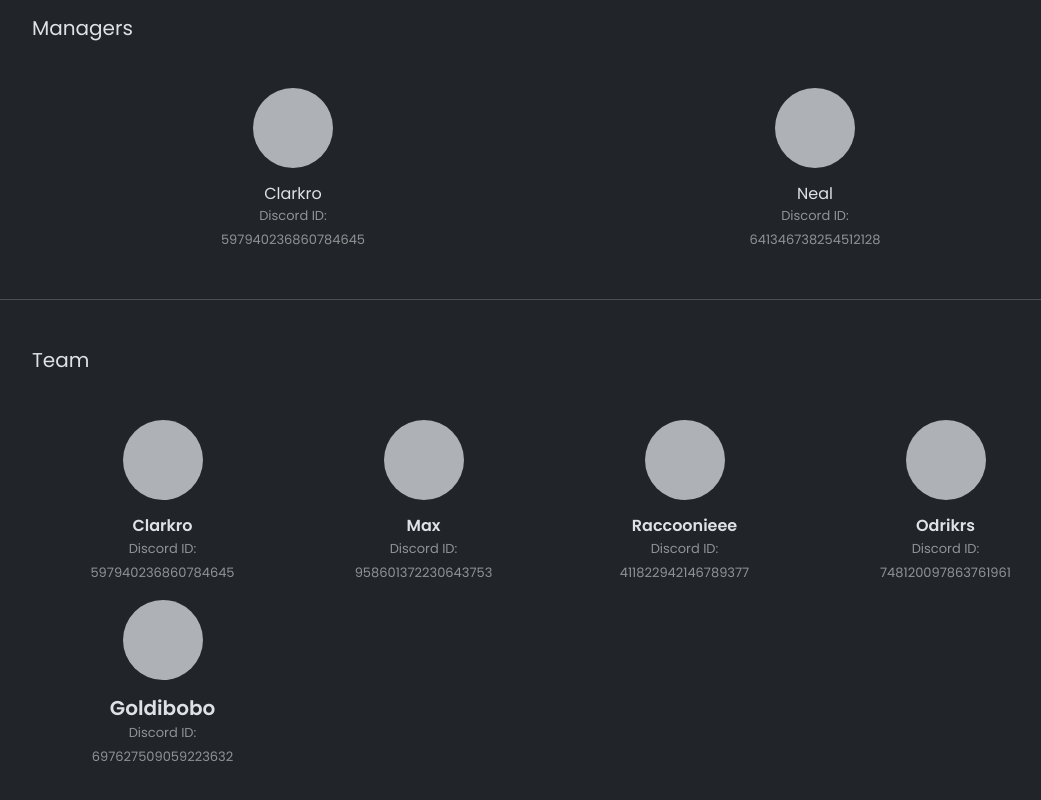
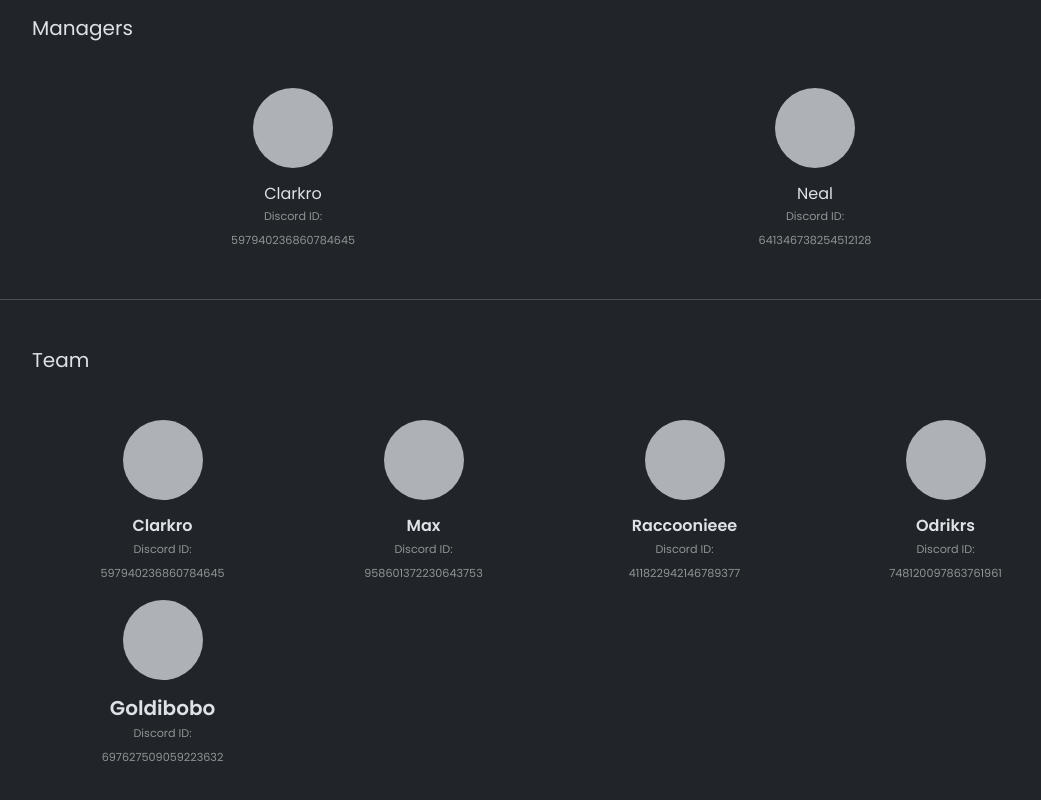
Before and after one commit to Maxam07/PDG, a plain HTML site: page index.html in a window 1280 px wide. Shown: the part 1422-2222 px from the top of the page, without its empty margins (86-1127 px from the left). Drawn offline with nearby package versions, Linux system fonts and the light colour scheme.

Commit message:
Update style.css

```diff
--- a/style.css
+++ b/style.css
@@ -25,7 +25,7 @@ h1, h2, h3, h4, h5, h6 {
 }
 
 span {
-    font-size: small;
+    font-size: .7rem;
 }
 
 a {
```
